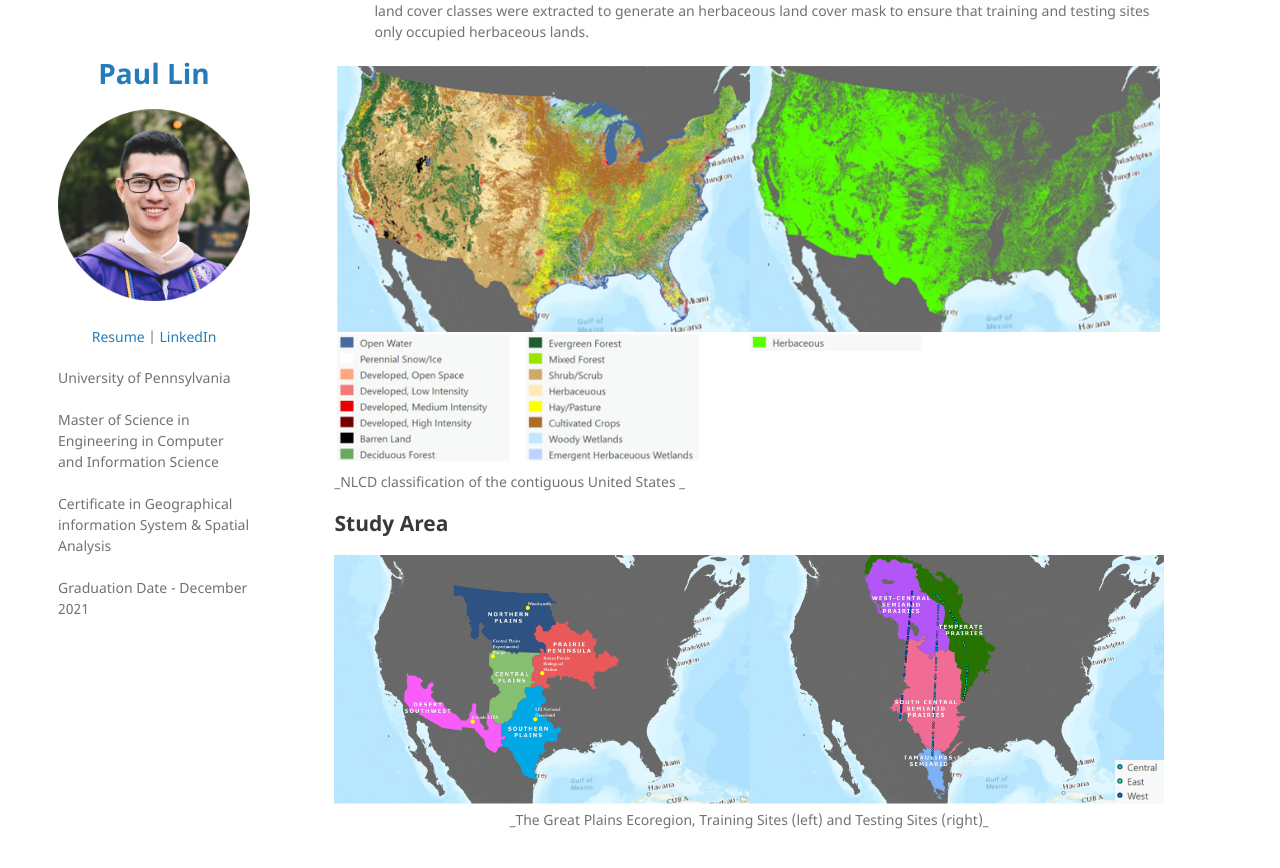
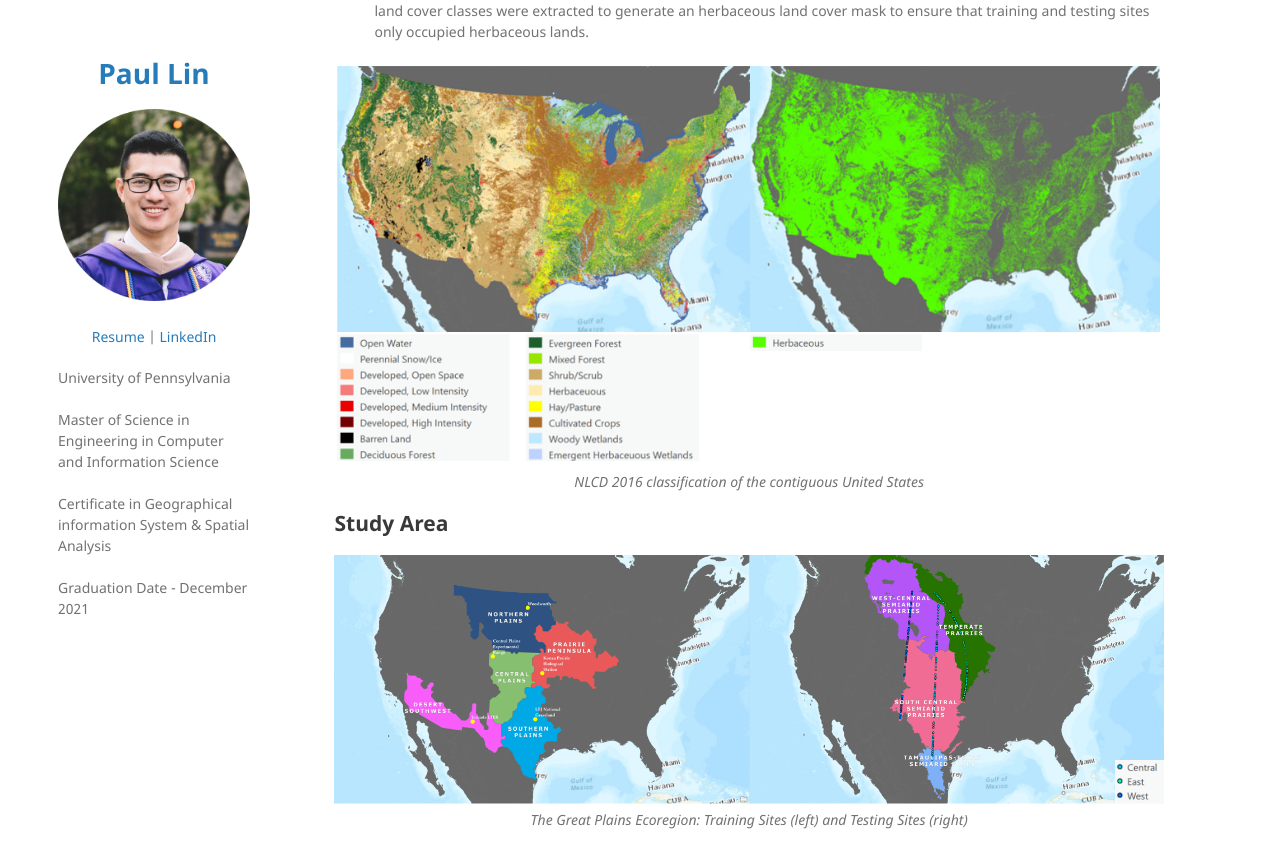
Before and after one commit to paulslin/paulslin.github.io, a Jekyll site: the page built from posts/Lat_Shift.md, in a window 1280 px wide and 900 px high, scrolled down 1437 px. Shown: the top 868 px of the window. Built offline with Jekyll 4.4.1, drawn with Linux system fonts in a browser that asks for light colours; our own code applies the rules of GitHub Pages for plain Markdown files.

Commit message:
Update Lat_Shift.md

```diff
--- a/posts/Lat_Shift.md
+++ b/posts/Lat_Shift.md
@@ -17,8 +17,9 @@
 - **[Moderation Resolution Imaging Spectroradiometer (MODIS)](https://developers.google.com/earth-engine/datasets/catalog/MODIS_006_MOD09Q1)**: MODIS surface reflectance data are collected from the Terra Surface Reflectance 8-Day Global 250m (MOD09Q1.006) dataset. In this study, MODIS surface reflectance data was collected from 2010 to 2020 at each training and testing plot on an 8-day interval. For training plots spanning multiple pixels, the average reflectance value of the pixels within the training plot’s boundaries was used instead. NDVI can be calculated from MODIS surface reflectance data as (Band1 – Band2) / (Band1 + Band2), with Band1 representing the near-infrared band and Band2 representing the red band.
 - **[Copernicus](https://developers.google.com/earth-engine/datasets/catalog/COPERNICUS_S2_SR)**: Within this study, precipitation and temperature data were collected from 2010 to 2020 at each testing plot on a daily interval from Copernicus’ ERA5 daily aggregate dataset.
 - **[National Land Cover Database (NLCD)](https://www.mrlc.gov/national-land-cover-database-nlcd-2016)**: The National Land Cover Database (NLCD) is a 30-m resolution nationwide land cover dataset based on the Landsat satellite. Amongst the land cover classes delineated by NLCD 2016, four land classes are considered herbaceous: Shrub/Scrub, Grassland/Herbaceous, Pasture/Hay, and Barren Land. These four land cover classes were extracted to generate an herbaceous land cover mask to ensure that training and testing sites only occupied herbaceous lands.
-<center><img src="https://github.com/paulslin/paulslin.github.io/blob/main/images/Lat_Shift/NLCD.PNG?raw=true"/></center>
-_NLCD classification of the contiguous United States _
+<p align = "center"><img src="https://github.com/paulslin/paulslin.github.io/blob/main/images/Lat_Shift/NLCD.PNG?raw=true">
+<i>NLCD 2016 classification of the contiguous United States </i></p>
 
 ## Study Area
-<center><img src="https://github.com/paulslin/paulslin.github.io/blob/main/images/Lat_Shift/Training_Testing_Sites.PNG?raw=true"/>_The Great Plains Ecoregion, Training Sites (left) and Testing Sites (right)_</center>
+<p align = "center"><img src="https://github.com/paulslin/paulslin.github.io/blob/main/images/Lat_Shift/Training_Testing_Sites.PNG?raw=true">
+<i>The Great Plains Ecoregion: Training Sites (left) and Testing Sites (right)</i></p>
```
